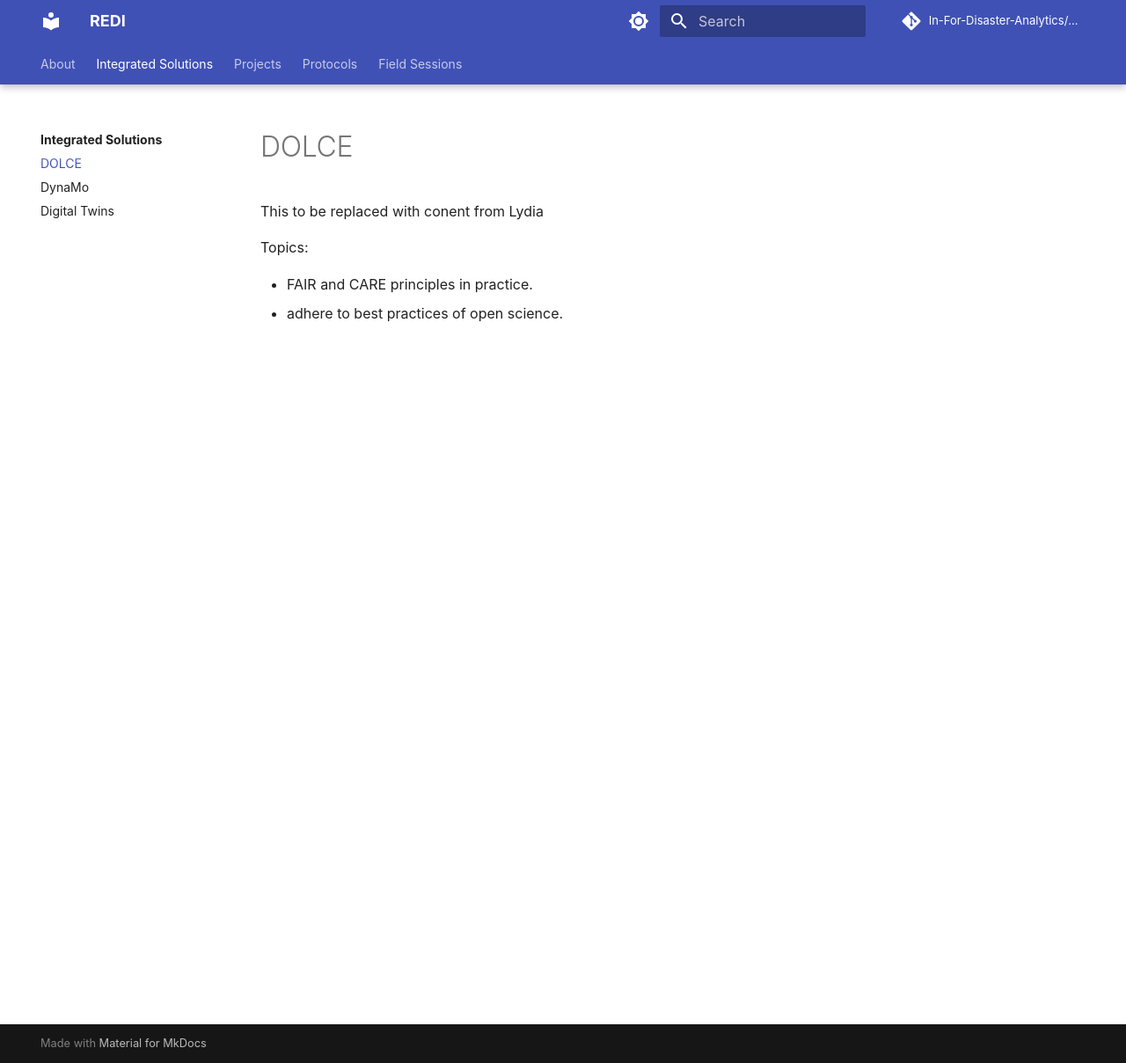
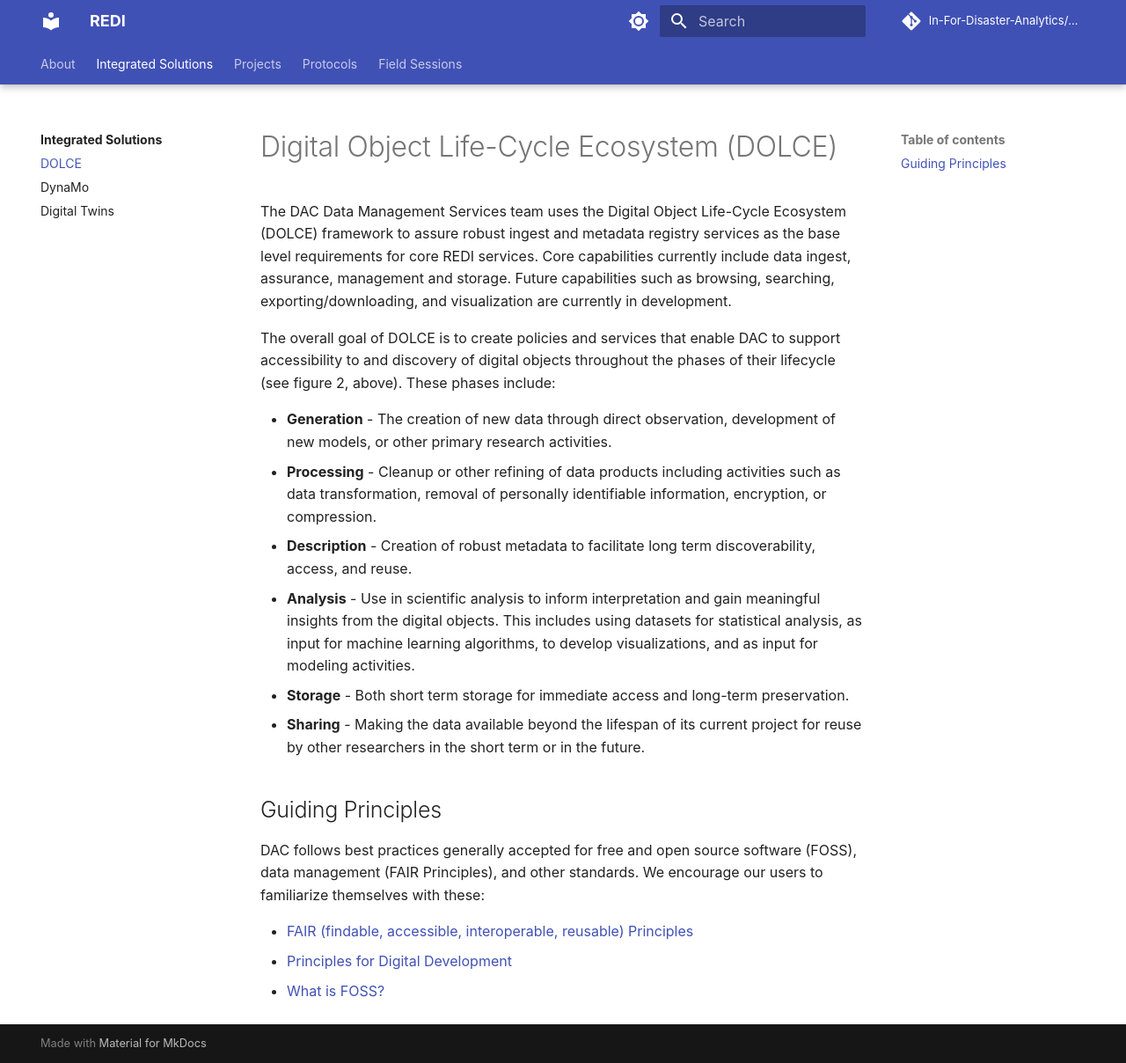
Before and after one commit to In-For-Disaster-Analytics/REDI-Documentation, an MkDocs documentation site: the page built from docs/integrated-solutions/dolce.md, in a window 1280 px wide and 1208 px high. Shown: the whole window at 88% size. Built offline with MkDocs 1.6.1 and Material for MkDocs 9.7.7, drawn with Linux system fonts in a browser that asks for light colours; comment, search, counter and statistics services are not loaded.

Commit message:
Update dolce.md

```diff
--- a/docs/integrated-solutions/dolce.md
+++ b/docs/integrated-solutions/dolce.md
@@ -3,11 +3,23 @@ title: DOLCE
 Author: Lydia Fletcher
 ---
 
-# DOLCE
+# Digital Object Life-Cycle Ecosystem (DOLCE)
 
-This to be replaced with conent from Lydia
+The DAC Data Management Services team uses the Digital Object Life-Cycle Ecosystem (DOLCE) framework to assure robust ingest and metadata registry services as the base level requirements for core REDI services. Core capabilities currently include data ingest, assurance, management and storage. Future capabilities such as browsing, searching, exporting/downloading, and visualization are currently in development.
 
-Topics:
+The overall goal of DOLCE is to create policies and services that enable DAC to support accessibility to and discovery of digital objects throughout the phases of their lifecycle (see figure 2, above). These phases include:
 
-* FAIR and CARE principles in practice.
-* adhere to best practices of open science.
+- **Generation** - The creation of new data through direct observation, development of new models, or other primary research activities.
+- **Processing** - Cleanup or other refining of data products including activities such as data transformation, removal of personally identifiable information, encryption, or compression.
+- **Description** - Creation of robust metadata to facilitate long term discoverability, access, and reuse.
+- **Analysis** - Use in scientific analysis to inform interpretation and gain meaningful insights from the digital objects. This includes using datasets for statistical analysis, as input for machine learning algorithms, to develop visualizations, and as input for modeling activities.
+- **Storage** - Both short term storage for immediate access and long-term preservation.
+- **Sharing** - Making the data available beyond the lifespan of its current project for reuse by other researchers in the short term or in the future.
+
+## Guiding Principles
+
+DAC follows best practices generally accepted for free and open source software (FOSS), data management (FAIR Principles), and other standards. We encourage our users to familiarize themselves with these:
+
+- [FAIR (findable, accessible, interoperable, reusable) Principles](https://www.go-fair.org/fair-principles/)
+- [Principles for Digital Development](https://digitalprinciples.org/principle/use-open-standards-open-data-open-source-and-open-innovation/)
+- [What is FOSS?](https://itsfoss.com/what-is-foss/)
```
